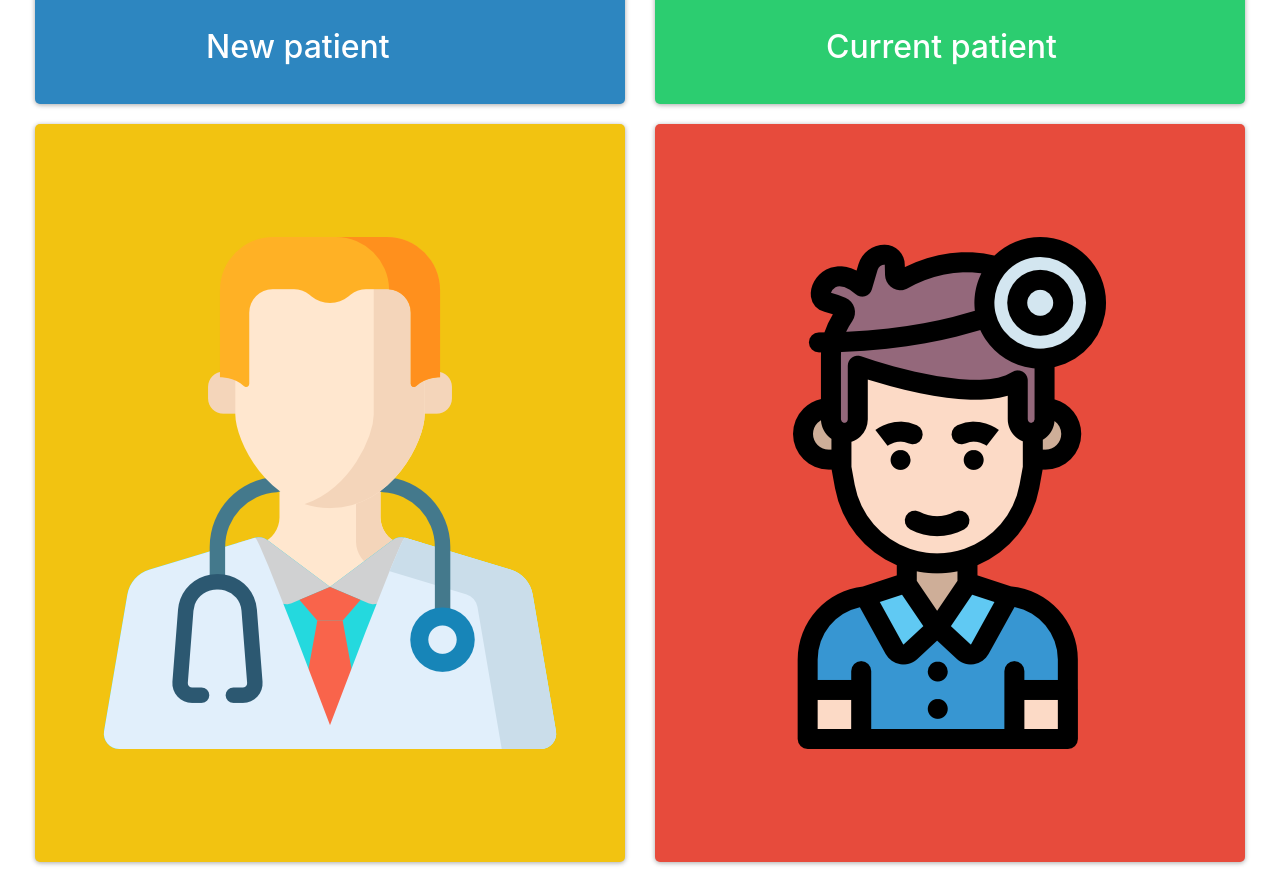
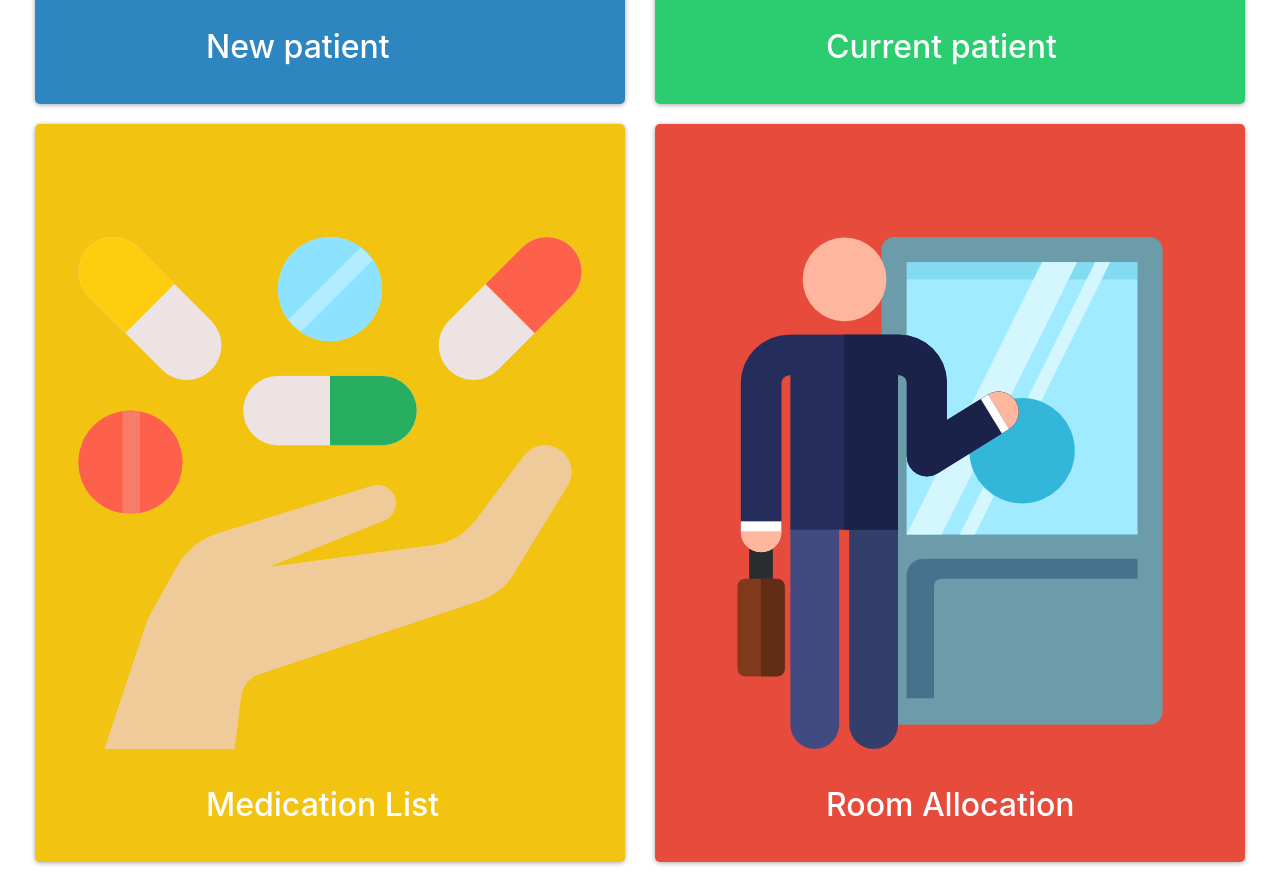
Before and after one commit to amirdehghanfar/TestCare, a plain HTML site: page index.html in a window 1280 px wide. Shown: the part 740-1622 px from the top of the page. Drawn offline with Linux system fonts and the light colour scheme.

Commit message:
Add medication list icon to main page

```diff
--- a/index.html
+++ b/index.html
@@ -39,6 +39,9 @@
         <a class="nav-link" href="#">Nurses</a>
       </li>
       <li class="nav-item">
+        <a class="nav-link" href="#">Management</a>
+    </li>
+      <li class="nav-item">
           <a class="nav-link" href="login.html">Log in</a>
         </li>
     </ul>
@@ -71,13 +74,20 @@
       <div class="row top-buffer">
         <div class="col-md-6 col-6">
           <a href="#">
-            <div class="box" style="background: url(img/doctor.png) no-repeat center center;background-color: #f2c311;"
-              data-toggle="modal" data-target="#NewPatientModal"></div>
+            <div class="box" style="background: url(img/Medication-list.png) no-repeat center center;background-color: #f2c311;"
+              data-toggle="modal" data-target="#NewPatientModal">
+              <span class="box-Text">
+                <h2>Medication List</h2>
+              </span></div>
           </a>
         </div>
         <div class="col-md-6 col-6">
           <a href="pages/CurrentPatient.html">
-            <div class="box" style="background: url(img/dentist.png) no-repeat center center;background-color: #e74b3c; "></div>
+            <div class="box" style="background: url(img/Room-Allocation.png) no-repeat center center;background-color: #e74b3c; ">
+              <span class="box-Text">
+                <h2>Room Allocation</h2>
+              </span>
+            </div>
           </a>
         </div>
       </div>
```
Also changed, not shown: Patient.html (+3 -0 lines), img/Medication-list.png (added), img/Room-Allocation.png (added).
